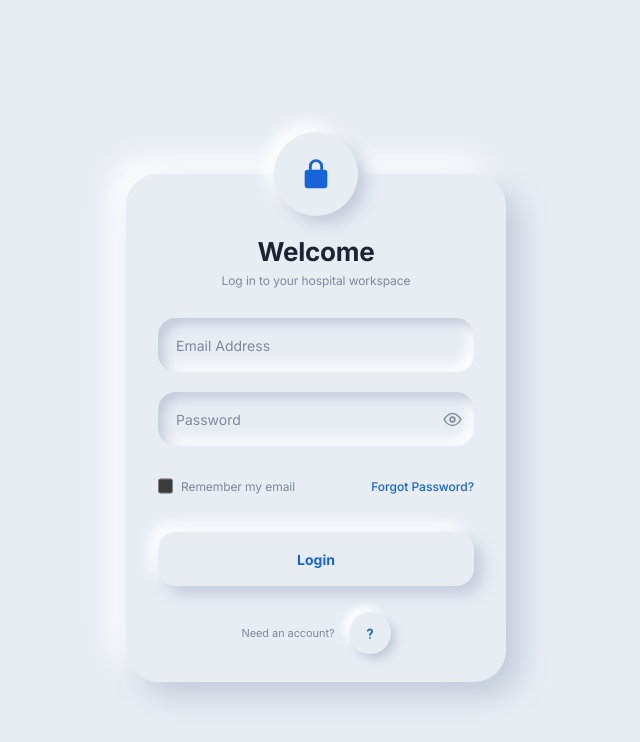
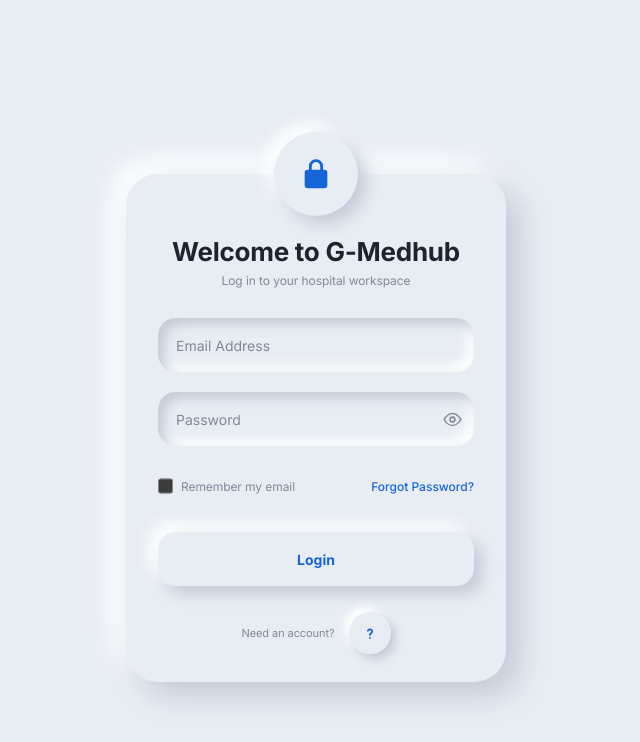
Before and after one commit to 4gs6776-lang/GOODIE-MEDHUB, a React (Vite) app: page /login in a window 1280 px wide. Shown: the top 742 px of the page, without its empty margins (324-964 px from the left). Built offline with nearby package versions, Linux system fonts and the light colour scheme; no server answers; the database is empty.

Commit message:
Update Login.jsx

```diff
--- a/src/pages/auth/Login.jsx
+++ b/src/pages/auth/Login.jsx
@@ -99,8 +99,7 @@ export default function Login(){
             ? <img src={hospitalLogo} alt={hospitalName || 'Hospital'} />
             : <LockIcon />}
         </div>
-
-        <h1 className="neo-title">Welcome</h1>
+        <h1 className="neo-title">Welcome to G-Medhub</h1>
         <p className="neo-sub">{hospitalName ? `Log in to ${hospitalName}` : 'Log in to your hospital workspace'}</p>
 
         {error && <div className="neo-error" role="alert">{error}</div>}
```
